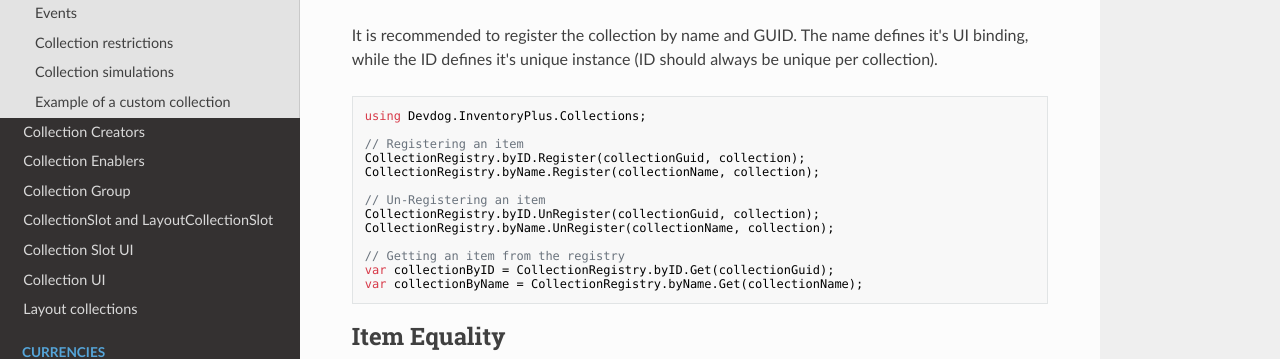
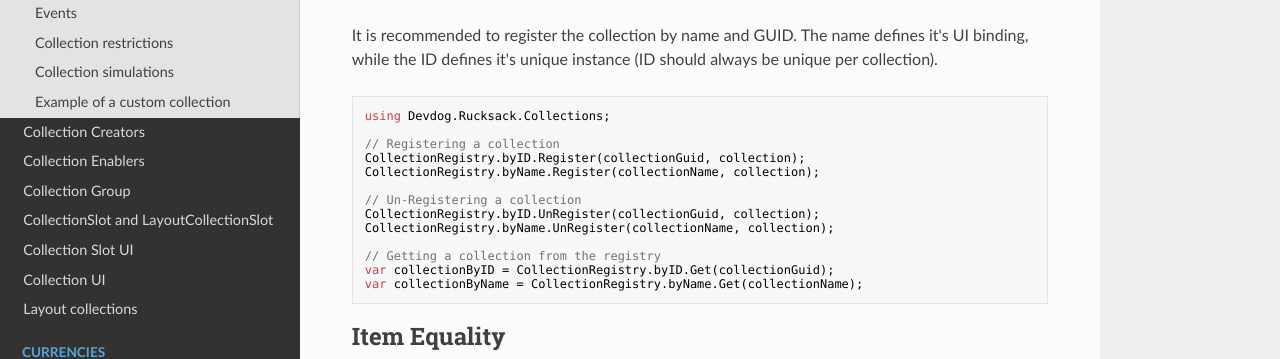
Before and after one commit to devdogio/RucksackDocs, an MkDocs documentation site: the page built from docs/Collections/CollectionAPI.md, in a window 1280 px wide and 900 px high, scrolled down 449 px. Shown: the part 151-510 px from the top of the window. Built offline with MkDocs 1.6.1, drawn with Linux system fonts in a browser that asks for light colours; nearby versions of some CDN libraries; some of the changed text lies outside the part shown.

Commit message:
Fixed typos

````diff
--- a/docs/Collections/CollectionAPI.md
+++ b/docs/Collections/CollectionAPI.md
@@ -25,17 +25,17 @@ Collections have to be indexed in collection registries so it can be looked up a
 It is recommended to register the collection by name and GUID. The name defines it's UI binding, while the ID defines it's unique instance (ID should always be unique per collection).
 
 ```csharp
-using Devdog.InventoryPlus.Collections;
+using Devdog.Rucksack.Collections;
 
-// Registering an item
+// Registering a collection
 CollectionRegistry.byID.Register(collectionGuid, collection);
 CollectionRegistry.byName.Register(collectionName, collection);
 
-// Un-Registering an item
+// Un-Registering a collection
 CollectionRegistry.byID.UnRegister(collectionGuid, collection);
 CollectionRegistry.byName.UnRegister(collectionName, collection);
 
-// Getting an item from the registry
+// Getting a collection from the registry
 var collectionByID = CollectionRegistry.byID.Get(collectionGuid);
 var collectionByName = CollectionRegistry.byName.Get(collectionName);
 ```
@@ -206,7 +206,7 @@ Collection restrictions allow you to restrict your collection when adding or rem
 
 ```csharp
 using System;
-using Devdog.InventoryPlus.Collections;
+using Devdog.Rucksack.Collections;
 
 public class MyRestriction<T> : ICollectionRestriction<T>
     where T: IEquatable<T>
@@ -257,7 +257,7 @@ Of course, you can also implement your own collection if you so desire. To do th
 
 ```csharp
 using System;
-using Devdog.InventoryPlus.Collections;
+using Devdog.Rucksack.Collections;
 
 public sealed class MyCollection<TElementType> : CollectionBase<ICollectionSlot<TElementType>, TElementType>
     where TElementType : IEquatable<TElementType>, IStackable, IIdentifiable, ICloneable<TElementType>
````
